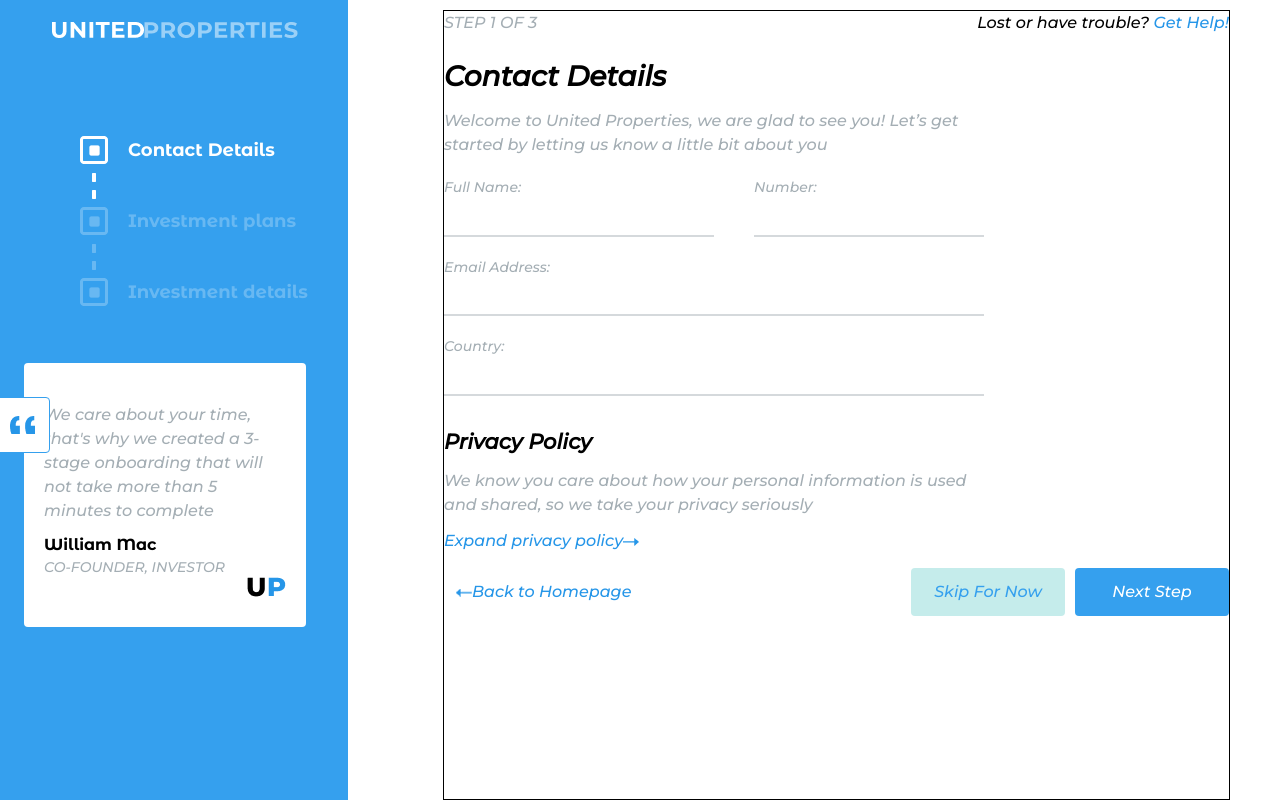
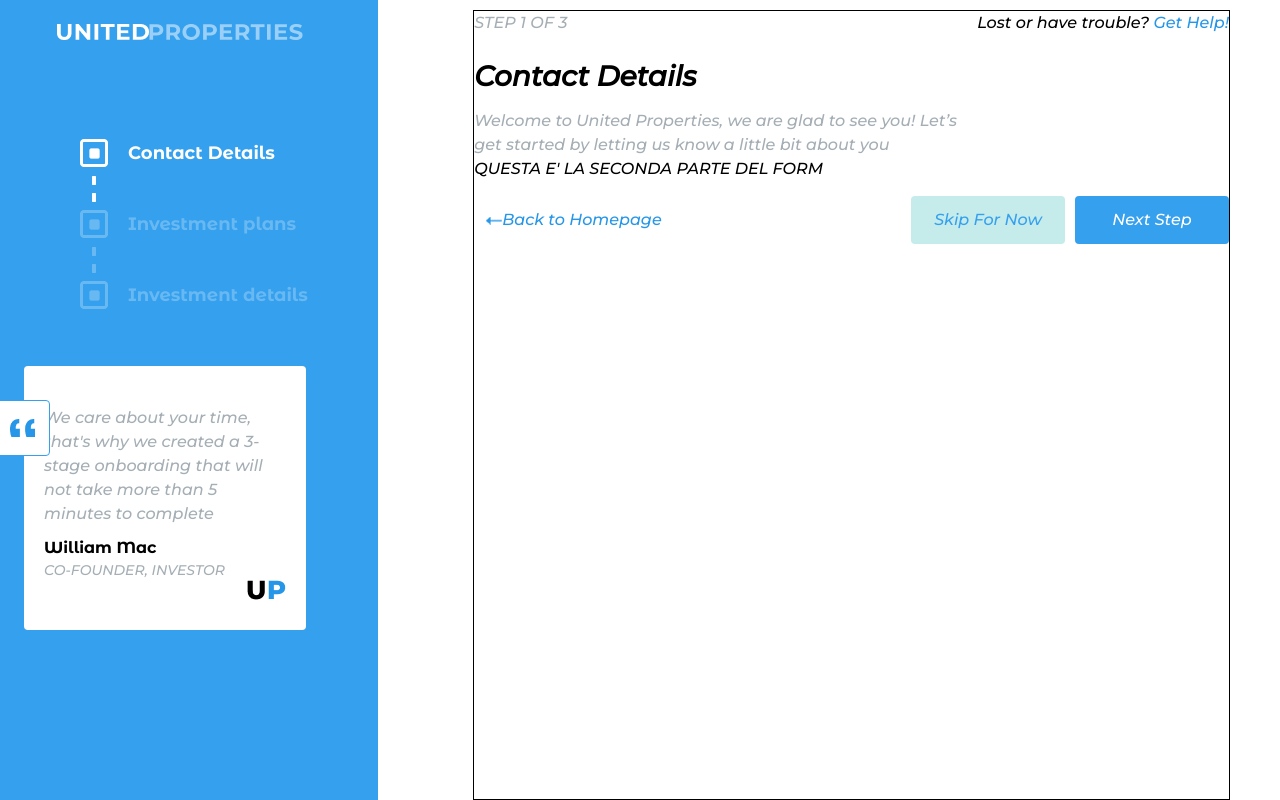
Before and after one commit to Frenzarectah/Investment_plan, a React (Create React App) app: page /page1 in a window 1280 px wide. Built offline with nearby package versions, Linux system fonts and the light colour scheme.

Commit message:
added some modify

```diff
--- a/src/App.js
+++ b/src/App.js
@@ -13,8 +13,7 @@ let userDatas =
     name:"",
     number:"",
     mail:"",
-    country:"",
-    range:"0.0"
+    country:""
 };
 export const userDB = React.createContext(userDatas);
 const pageInfo = {
--- a/src/components/Footer/Footer.js
+++ b/src/components/Footer/Footer.js
@@ -15,9 +15,9 @@ const Footer = () =>{
         Object.keys(userDatas).forEach((items)=>{
             userDatas[items] = document.forms["register_form"][items.toString()].value
             console.log(userDatas);
-            setPageMax();
-            document.location.href="/page1";
         });
+        document.location.href="/page1";
+        setPageMax()
     }
     return(
         <footer className="mt-[15px] mr-0 w-full flex flex-row justify-between items-baseline">
--- /dev/null
+++ b/src/components/Form1/Form1.js
@@ -0,0 +1,10 @@
+import React from "react";
+
+
+const Form1 = ()=>{
+    return(
+        <div>QUESTA E' LA SECONDA PARTE DEL FORM</div>
+    )
+}
+
+export default Form1;
--- a/src/pages/Page.js
+++ b/src/pages/Page.js
@@ -2,6 +2,7 @@ import React, {useContext } from 'react';
 import { globale } from '../App';
 import '../App.css';
 import Form from '../components/Form/Form';
+import Form1 from '../components/Form1/Form1';
 import Footer from '../components/Footer/Footer';
 import { BrowserRouter, Routes, Route } from 'react-router-dom';
 const Page = () =>{
@@ -20,7 +21,7 @@ const Page = () =>{
             <Routes>
             <>
               <Route path="/" element={<Form/>}/>
-              <Route path="/page1" element={<Form/>}/>
+              <Route path="/page1" element={<Form1/>}/>
               <Route path="/page2" element={<Form/>}/>
             </>
             </Routes>
```
